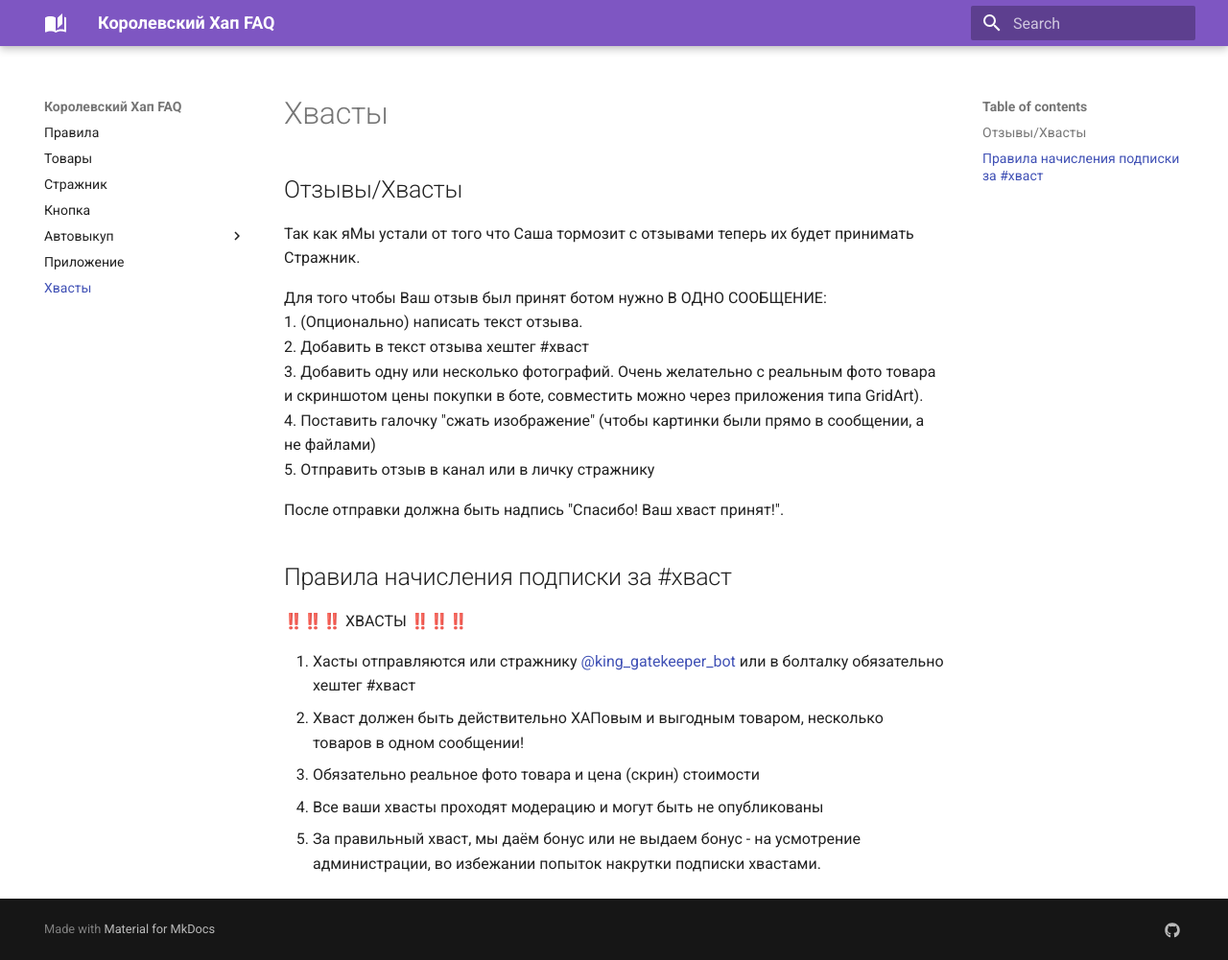
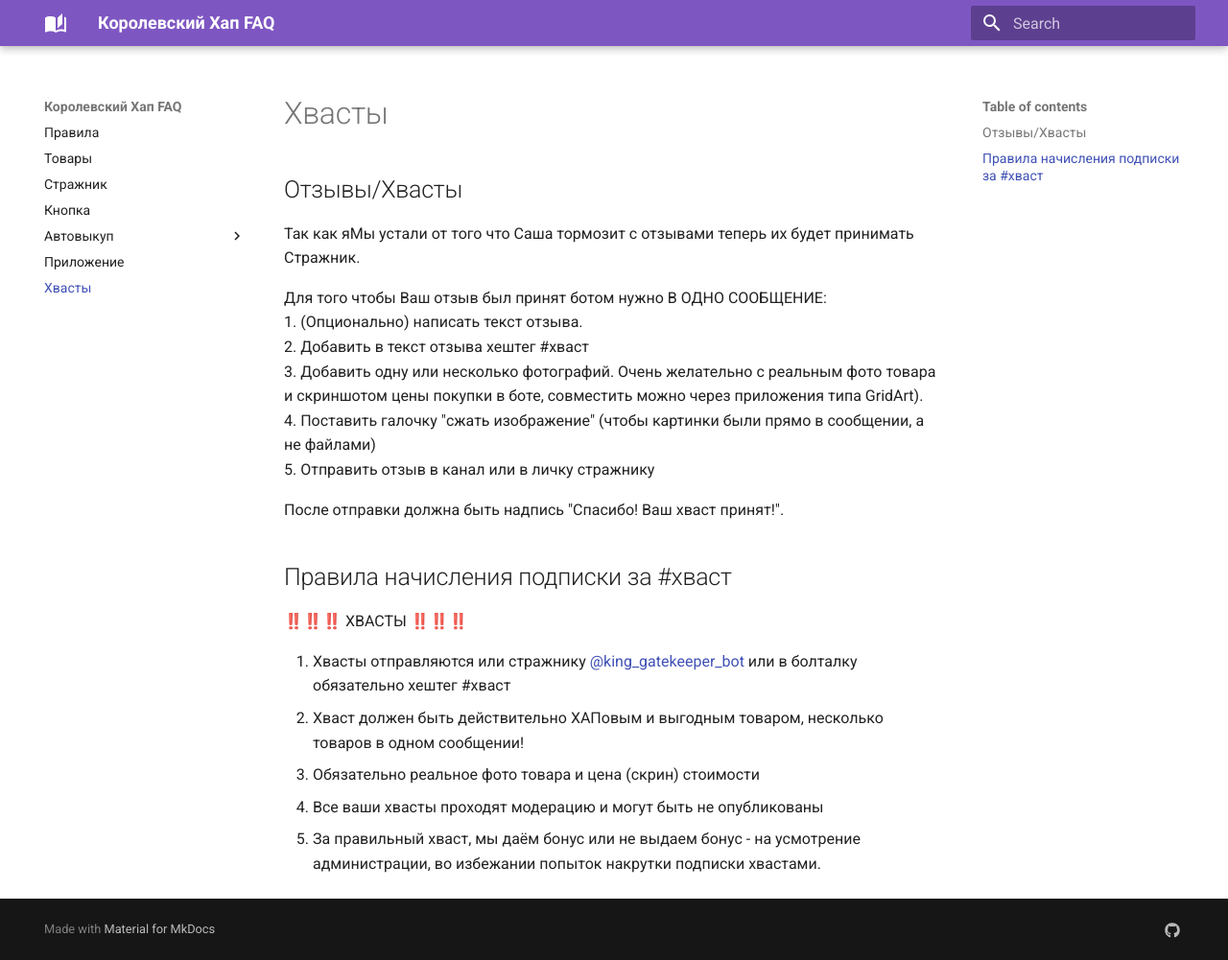
Before and after one commit to korolevskiyhap/faq, an MkDocs documentation site: the page built from docs/review.md, in a window 1280 px wide and 1001 px high. Shown: the whole window at 96% size. Built offline with MkDocs 1.6.1 and Material for MkDocs 9.7.7, drawn with Linux system fonts in a browser that asks for light colours.

Commit message:
Update review.md

```diff
--- a/docs/review.md
+++ b/docs/review.md
@@ -13,7 +13,7 @@
 ## Правила начисления подписки за #хваст
 ‼️‼️‼️ ХВАСТЫ ‼️‼️‼️
 
-1. Хасты отправляются или стражнику @king_gatekeeper_bot или в болталку обязательно хештег #хваст
+1. Хвасты отправляются или стражнику @king_gatekeeper_bot или в болталку обязательно хештег #хваст
 2. Хваст должен быть действительно ХАПовым и выгодным товаром, несколько товаров в одном сообщении!
 3. Обязательно реальное фото товара и цена (скрин) стоимости
 4. Все ваши хвасты проходят модерацию и могут быть не опубликованы
```
